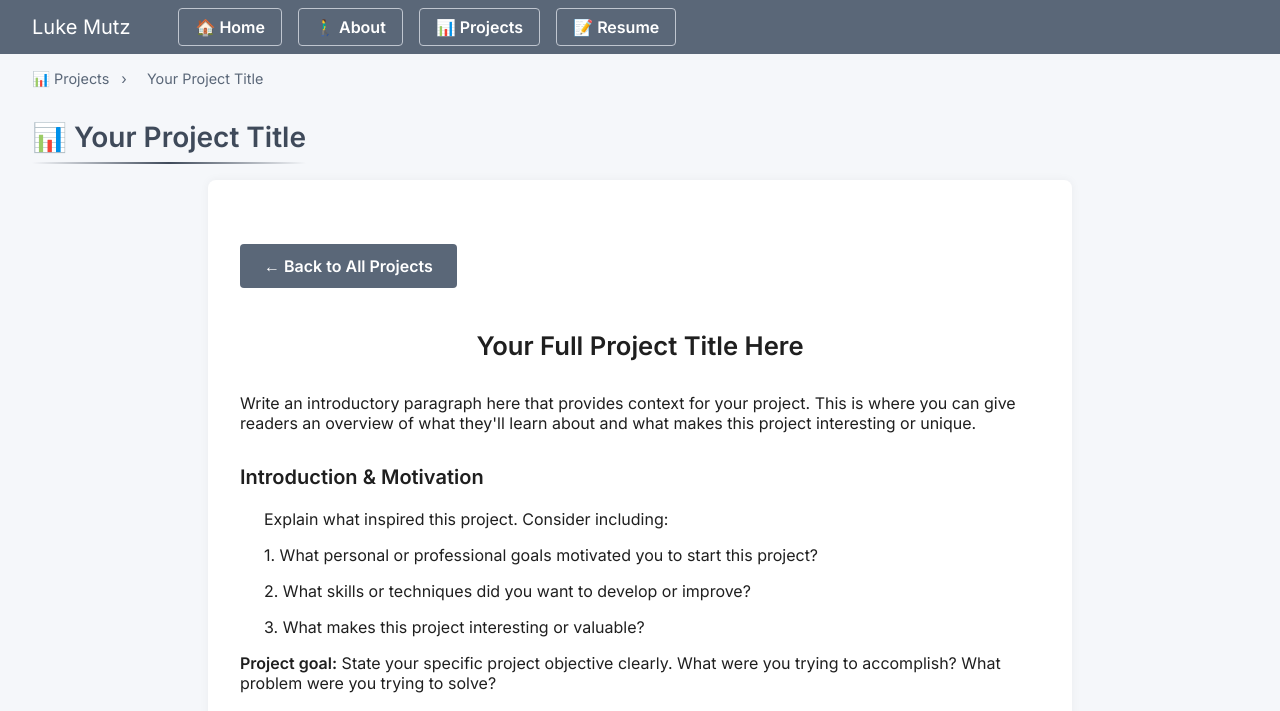
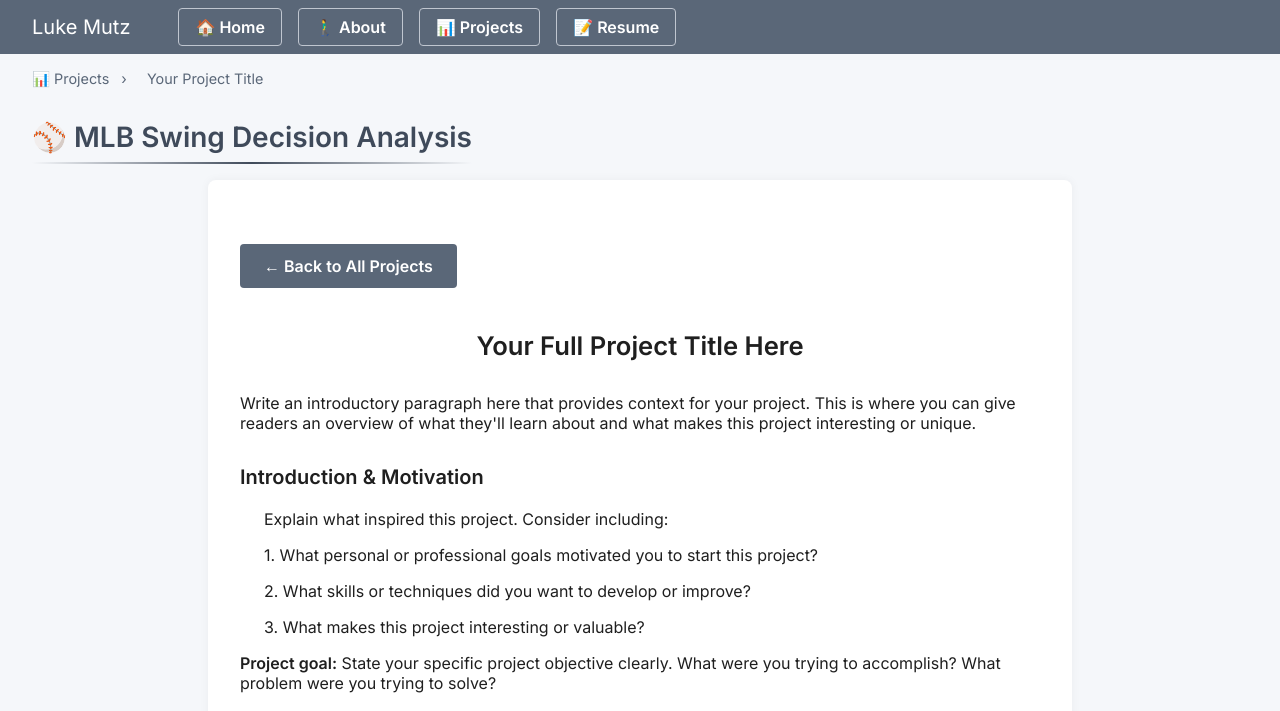
Before and after one commit to lmutz/lmutz.github.io, a plain HTML site: page project-swings.html in a window 1280 px wide. Shown: the top 711 px of the page. Drawn offline with Linux system fonts and the light colour scheme.

Commit message:
Update project-swings.html

```diff
--- a/project-swings.html
+++ b/project-swings.html
@@ -191,7 +191,7 @@
     <span>Your Project Title</span>
   </div>
 
-  <div class="page-title">📊 Your Project Title</div>
+  <div class="page-title">⚾ MLB Swing Decision Analysis</div>
 
   <div class="container">
     <a href="projects.html" class="back-to-projects">← Back to All Projects</a>
```
